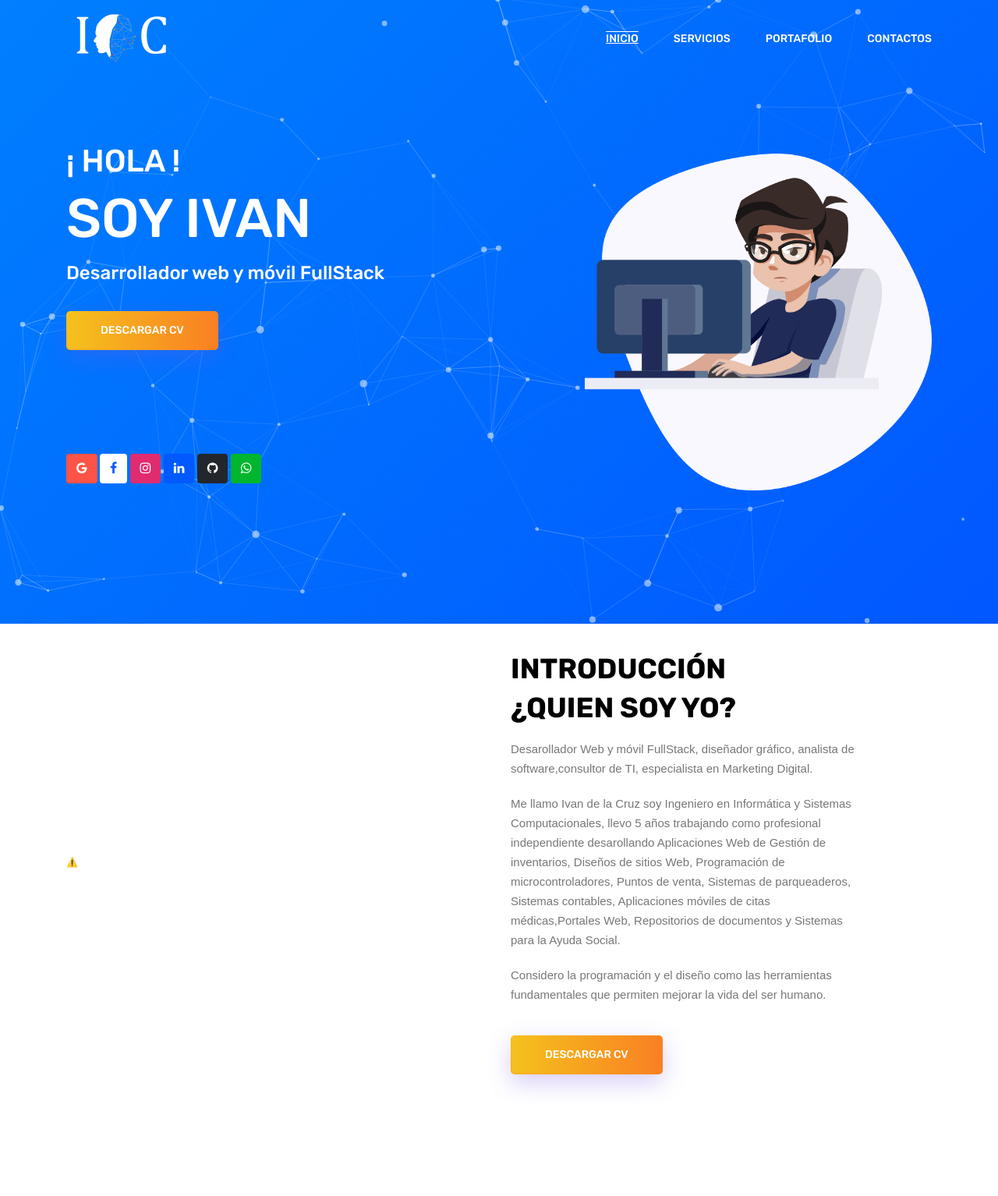
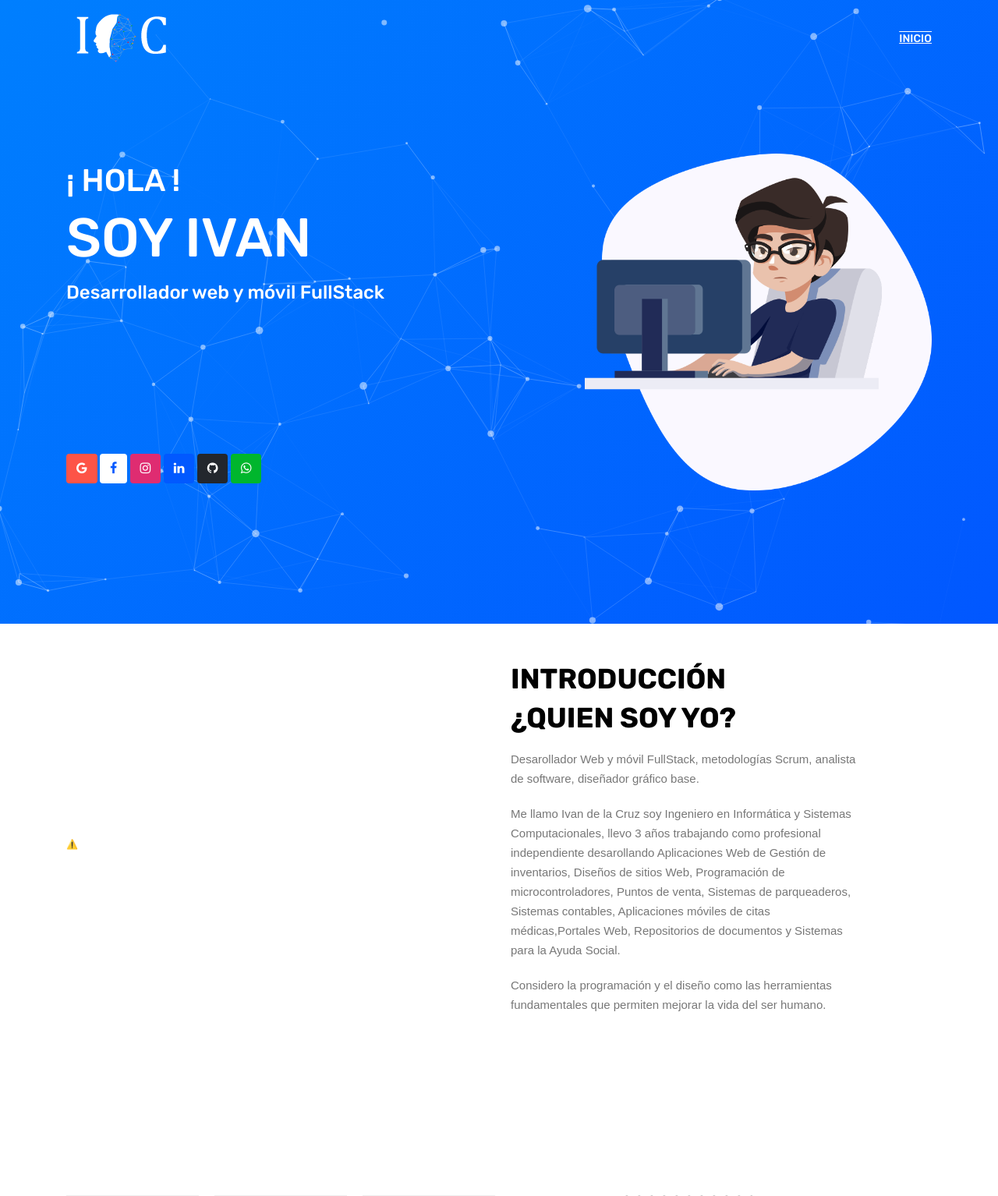
Before and after one commit to Ivan-dela-cruz/portafolio, a PHP site: page / in a window 1280 px wide. Shown: the top 1534 px of the page at 78% size. Run offline with PHP 8.4, Linux system fonts and the light colour scheme; some libraries are stand-ins or nearby versions.

Commit message:
portafolio

```diff
--- a/index.php
+++ b/index.php
@@ -42,9 +42,11 @@
 					<div class="collapse navbar-collapse offset" id="navbarSupportedContent">
 						<ul class="nav navbar-nav menu_nav justify-content-end">
 							<li class="nav-item active"><a class="nav-link" href="index.html">Inicio</a></li>
+							<!-----
 							<li class="nav-item"><a class="nav-link" href="services.html">Servicios</a></li>
 							<li class="nav-item"><a class="nav-link" href="portfolio.html">Portafolio</a></li>
 							<li class="nav-item"><a class="nav-link" href="contact.html">Contactos</a></li>
+							---->
 						</ul>
 					</div>
 				</div>
@@ -64,7 +66,9 @@
 							<h1 style="color: #fff;" class="text-uppercase">Soy Ivan</h1>
 							<h5 style="color: #fff;" class="">Desarrollador web y móvil FullStack</h5>
 							<div class="d-flex align-items-center">
+								<!---
 								<a class="primary_btn" href="#"><span>Descargar CV</span></a>
+								--->
 							</div>
 
 						</div>
@@ -111,16 +115,18 @@
 					<div class="main_title text-left">
 						<h2>INTRODUCCIÓN <br> ¿Quien soy yo? </h2>
 						<p>
-							Desarollador Web y móvil FullStack, diseñador gráfico, analista de software,consultor de TI, especialista en Marketing Digital.
+							Desarollador Web y móvil FullStack, metodologías Scrum, analista de software, diseñador gráfico  base.
 						</p>
+						<!---Desarollador Web y móvil FullStack, diseñador gráfico, analista de software,consultor de TI, especialista en Marketing Digital.
+							<a class="primary_btn" href="#"><span>Descargar CV</span></a>--->
 						<p>
-							Me llamo Ivan de la Cruz  soy Ingeniero en Informática y Sistemas Computacionales, llevo 5 años trabajando como profesional independiente
+							Me llamo Ivan de la Cruz  soy Ingeniero en Informática y Sistemas Computacionales, llevo 3 años trabajando como profesional independiente
 							desarollando Aplicaciones Web de Gestión de inventarios, Diseños de sitios Web, Programación de microcontroladores, Puntos de venta, Sistemas de parqueaderos, Sistemas contables,
 							Aplicaciones móviles de citas médicas,Portales Web, Repositorios de documentos y Sistemas para la Ayuda Social.
 						</p>
 						<p>Considero la programación y el diseño como  las herramientas fundamentales que permiten mejorar la vida del ser humano.</p>
 
-						<a class="primary_btn" href="#"><span>Descargar CV</span></a>
+
 					</div>
 				</div>
 			</div>
@@ -494,6 +500,8 @@
 	<!--================End Portfolio Area =================-->
 
 	<!--================ Start Testimonial Area =================-->
+
+	<!------
 	<div style="background: #fff;" class="testimonial_area section_gap_bottom">
 		<div class="container">
 			<div class="row justify-content-center">
@@ -589,6 +597,8 @@
 			</div>
 		</div>
 	</div>
+
+	---->
 	<!--================ End Testimonial Area =================-->
 
 
```
